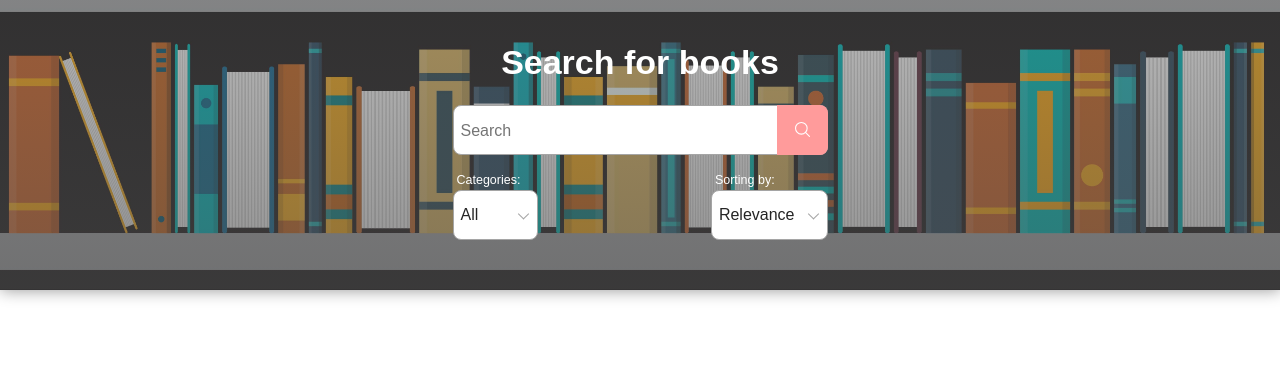
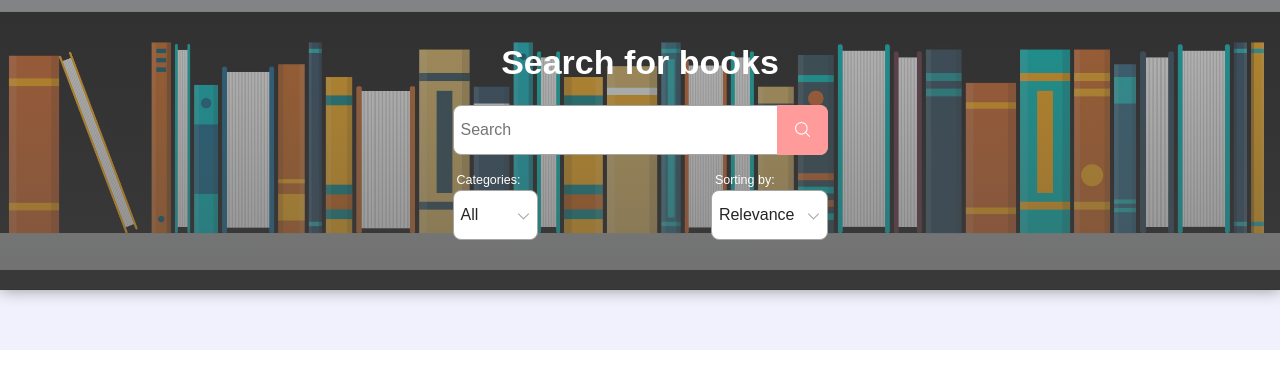
Before and after one commit to KASSTUSS/modsen-practice, a React (Vite) app: page / in a window 1280 px wide. Shown: the top 388 px of the page. Built offline with nearby package versions, Linux system fonts and the light colour scheme.

Commit message:
feat!: create a components Card, Cards, Main, implement search and display of  books

```diff
--- a/src/assets/styles/global.css
+++ b/src/assets/styles/global.css
@@ -3,7 +3,34 @@ body {
     margin: 0;
 }
 
+html {
+    overflow-y: overlay;
+    scroll-behavior: smooth;
+}
+
+/* Scrollbar Styling */
+::-webkit-scrollbar {
+    width: 8px;
+}
+::-webkit-scrollbar-track {
+    background: #ffffff;
+}
+::-webkit-scrollbar-thumb {
+    background-color: #ff9b9b;
+    border-radius: 5px;
+
+    transition: background-color .1s;
+}
+::-webkit-scrollbar-thumb:hover {
+    background-color: #fa7f7f;
+
+    transition: background-color .1s;
+}
+
+/* Wrapper properties */
 #root {
-    width: 100vw;
-    height: 100vh;
+    min-height: 100%;
+    overflow: hidden;
+
+    background-color: #F0F1FD;
 }
--- a/src/components/screens/home/Home.jsx
+++ b/src/components/screens/home/Home.jsx
@@ -1,9 +1,17 @@
+import { useState, useEffect } from "react"
 import Header from "./header/Header"
+import Main from "./main/Main"
 
 const Home = () => {
+    const [booksData, setBooksData] = useState([])
+    const onSearchBooks = (books) => {
+        setBooksData(books)
+    }
+
     return (
-        <div className='home-page'>
-            <Header />
+        <div className={StyleSheet.homePage}>
+            <Header onSearch={(data) => {onSearchBooks(data)}}/>
+            <Main booksData={booksData}/>
         </div>
     )
 }
--- a/src/components/screens/home/Home.module.css
+++ b/src/components/screens/home/Home.module.css
@@ -0,0 +1,6 @@
+.homePage {
+    width: 100vw;
+
+    display: flex;
+    flex-direction: column;
+}
--- a/src/components/screens/home/header/Header.jsx
+++ b/src/components/screens/home/header/Header.jsx
@@ -1,4 +1,4 @@
-import { useState } from "react"
+import { useState, useEffect } from "react"
 import Button from "../../../ui/button/Button"
 import Input from "../../../ui/input/Input"
 import Select from "../../../ui/select/Select"
@@ -45,14 +45,27 @@ const sortOptions = [
     }
 ]
 
-const Header = () => {
+const Header = (props) => {
+    const {
+        onSearch
+    } = props
+
     const [selectedCategory, setSelectedCategory] = useState(categories[0])
     const [selectedSortOption, setSelectedSortOption] = useState(sortOptions[0])
     const [searchValue, setSearchValue] = useState('')
+    const [foundedBooks, setFoundedBooks] = useState([])
 
     const searchBooks = async () => {
+        const urlRequest = `https://www.googleapis.com/books/v1/volumes?q="${searchValue}"${(selectedCategory.value != 'all') ? (`+subject:${selectedCategory.value}`) : ''}&maxResults=30&startIndex=0&orderBy=${selectedSortOption.value}&key=AIzaSyDetJf-7ci2jegrC-AREK-WuaZk9acOq1s`
 
+        const data = await fetch(urlRequest).then((response) => response.json());
+
+        setFoundedBooks(data.items)
     }
+
+    useEffect(() => {
+        onSearch(foundedBooks)
+    }, [foundedBooks])
 
     return (
         <header className={styles.header}>
--- a/src/components/screens/home/header/Header.module.css
+++ b/src/components/screens/home/header/Header.module.css
@@ -1,5 +1,5 @@
 .header {
-    width: 100vw;
+    width: 100%;
 
     display: flex;
     flex-direction: column;
--- /dev/null
+++ b/src/components/screens/home/main/Main.jsx
@@ -0,0 +1,17 @@
+import { useState, useEffect } from "react"
+import Cards from "./cards/Cards"
+import styles from './Main.module.css'
+
+const Main = (props) => {
+    const {
+        booksData
+    } = props
+
+    return (
+        <main className={styles.main__container}>
+            <Cards data={booksData}/>
+        </main>
+    )
+}
+
+export default Main
--- /dev/null
+++ b/src/components/screens/home/main/cards/Cards.jsx
@@ -0,0 +1,33 @@
+import { useState, useEffect } from "react"
+import Card from "./card/Card"
+import styles from './Cards.module.css'
+
+const Cards = (props) => {
+    const {
+        data
+    } = props
+
+    const [cardsData, setCardsData] = useState([])
+
+    useEffect(() => {
+        if (data) {
+            setCardsData(data.map(book => ({
+                bookId: book.id,
+                title: book.volumeInfo.title,
+                category: book.volumeInfo.categories,
+                authors: book.volumeInfo.title,
+                urlImage: book.volumeInfo.imageLinks === undefined ? '' : book.volumeInfo.imageLinks.smallThumbnail
+            })))
+        }
+    }, [data])
+
+    return (
+        <div className={styles.cards}>
+            {cardsData.map((card) => {
+                return (<Card key={card.bookId} info={card}/>)
+            })}
+        </div>
+    )
+}
+
+export default Cards
--- /dev/null
+++ b/src/components/screens/home/main/cards/Cards.module.css
@@ -0,0 +1,11 @@
+.cards {
+    width: 90%;
+    height: 100%;
+    margin: 0 auto;
+    padding: 30px 0;
+
+    display: flex;
+    justify-content: center;
+    gap: 20px;
+    flex-wrap: wrap;
+}
--- /dev/null
+++ b/src/components/screens/home/main/cards/card/Card.jsx
@@ -0,0 +1,27 @@
+import { useState } from "react"
+import styles from './Card.module.css'
+
+const Card = (props) => {
+    const {
+        info
+    } = props
+
+    return (
+        <div className={styles.card}>
+            <img className={styles.card__image} src={info.urlImage} alt="" />
+            <div className={styles.card__info}>
+                <h2 className={styles.card__title}>
+                    {info.title}
+                </h2>
+                <h4 className={styles.card__category}>
+                    {info.category}
+                </h4>
+                <p className={styles.card__authors}>
+                    {info.authors}
+                </p>
+            </div>
+        </div>
+    )
+}
+
+export default Card
--- /dev/null
+++ b/src/components/screens/home/main/cards/card/Card.module.css
@@ -0,0 +1,55 @@
+.card {
+    width: 285px;
+    height: 385px;
+
+    padding: 30px 0;
+    display: flex;
+    flex-direction: column;
+    align-items: center;
+
+    font-family: Arial, Helvetica, sans-serif;
+
+    border-radius: 20px;
+    background-color: #fafafa;
+    box-shadow: 0 0 8px 0.1px #b5b5b5;
+
+    transition: 0.15s;
+}
+.card:hover {
+    box-shadow: 0 0 15px 0.3px #b5b5b5;
+    transition: 0.15s;
+}
+
+.card__image {
+    height: 220px;
+
+    box-shadow: 1px 1px 15px 0.1px #858585;
+}
+
+.card__info {
+    padding: 10px 0;
+    width: 80%;
+    overflow: hidden;
+}
+
+.card__title {
+    font-size: 22px;
+    transition: 0.15s;
+}
+.card__title:hover {
+    cursor: pointer;
+    color: #EB7373;
+    transition: 0.15s;
+}
+
+.card__category {
+    font-size: 14px;
+    font-weight: 400;
+    text-decoration: underline;
+    color: #858585;
+}
+.card__authors {
+    font-size: 15px;
+    font-weight: 400;
+    color: #454545;
+}
--- a/src/components/ui/input/Input.module.css
+++ b/src/components/ui/input/Input.module.css
@@ -13,7 +13,7 @@
 .input {
     width: 100%;
     height: 100%;
-    padding: 3px 60px 0 7px;
+    padding: 0 60px 0 7px;
     box-sizing: border-box;
 
     font-size: 16px;
```
Also changed, not shown: public/img/background.avif (deleted), src/components/screens/home/main/Main.module.css (added).
